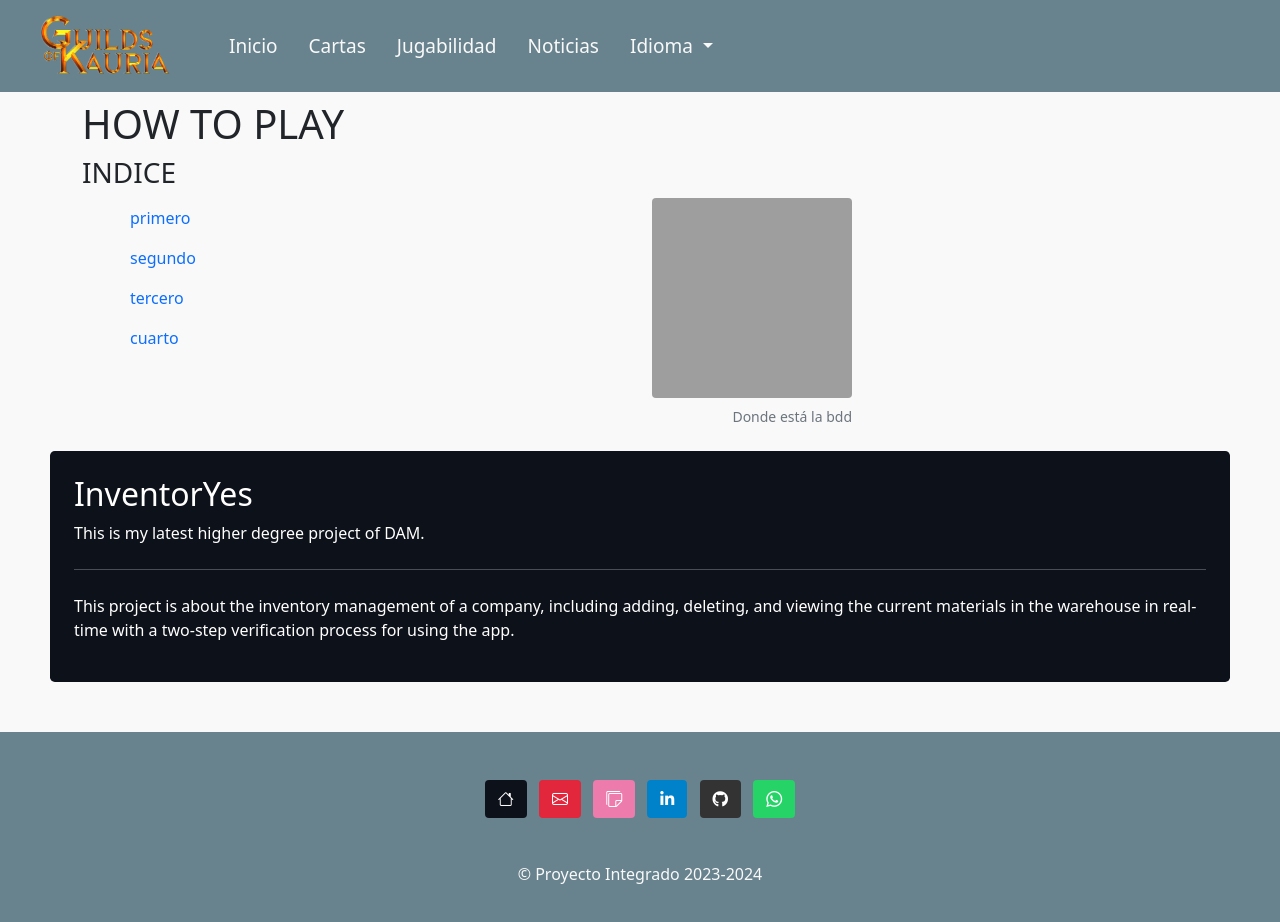
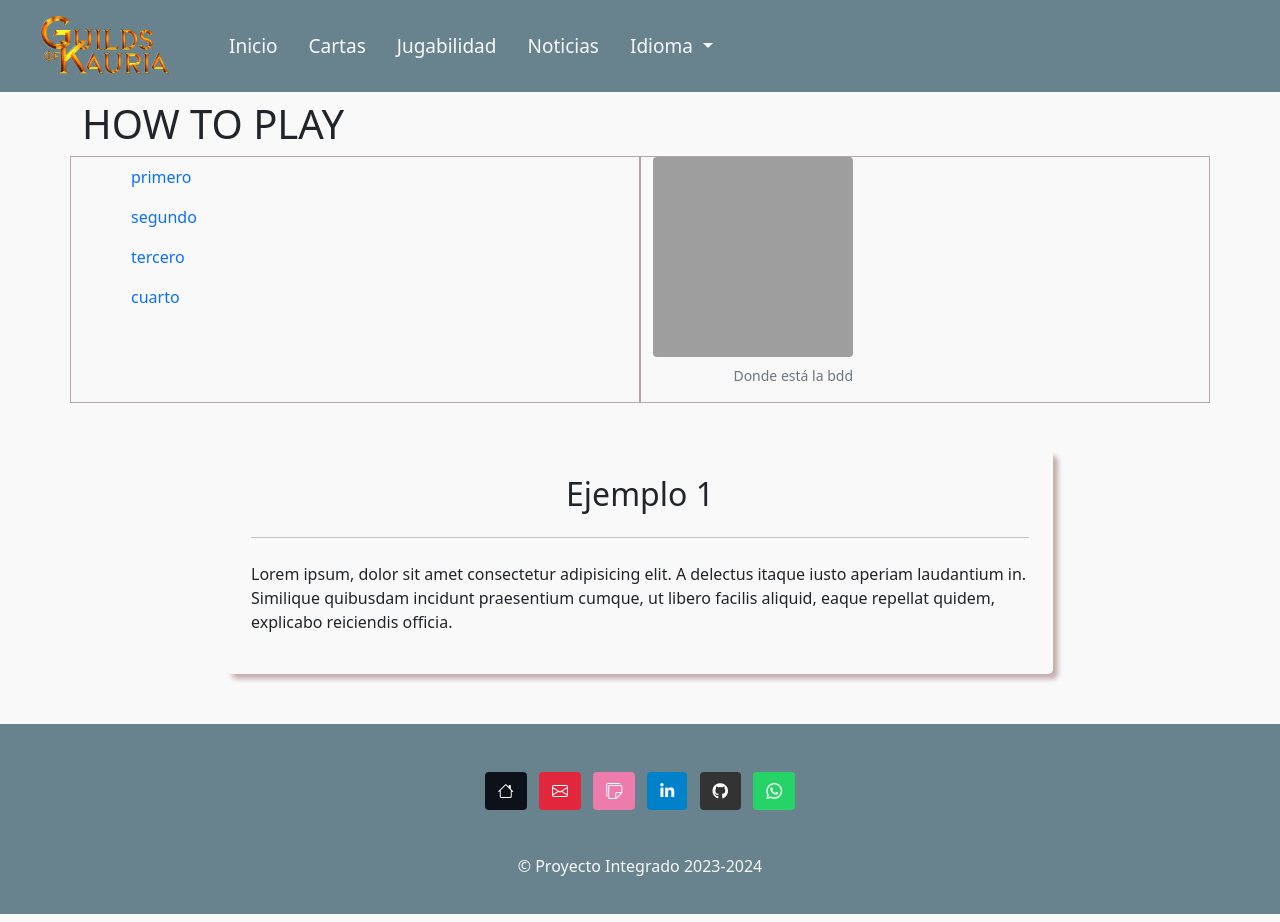
Before and after one commit to RobertoRedes2001/2DAW24-Equipo1, a PHP site: page /gameplay.html in a window 1280 px wide. Run offline with PHP 8.4, Linux system fonts and the light colour scheme; some web fonts are replaced; grey boxes are pictures that could not be loaded.

Commit message:
gameplay

```diff
--- a/gameplay.html
+++ b/gameplay.html
@@ -72,9 +72,8 @@
         <section style="margin-top: 50px;">
             <div class="container">
                 <h1>HOW TO PLAY</h1>
-                <h3>INDICE</h3>
                 <div class="row">
-                    <div class="col-lg-6">
+                    <div class="col-lg-6 aa">
                         <ul>
                            <li class="nav-link"><a href=""></a>primero</li>
                            <li class="nav-link"><a href=""></a>segundo</li>
@@ -82,7 +81,7 @@
                            <li class="nav-link"><a href=""></a>cuarto</li>
                         </ul>
                     </div>
-                    <div class="col-lg-6">
+                    <div class="col-lg-6 aa">
                         <figure class="figure">
                             <img style="height: 200px; width: 200px;" src="https://external-content.duckduckgo.com/iu/?u=https%3A%2F%2Fi.pinimg.com%2Foriginals%2Fcb%2F06%2F1a%2Fcb061a25af6dfd935a913709e341a726.jpg&f=1&nofb=1&ipt=bd6ccccc8f0d965dc23c109ab1fe2666772179cbdb4449d8d0dabc47c0e111f0&ipo=images" class="figure-img img-fluid rounded" alt="...">
                             <figcaption class="figure-caption text-end">Donde está la bdd </figcaption>
@@ -97,18 +96,14 @@
         </section>
         <section>
                     <!-- Jumbotron -->
-        <div class="p-4 shadow-4 rounded-3 jumbPr mt-2">
+        <div class="p-4 shadow-4 rounded-3 jumbPr mt-5 col-sm-12 col-md-12 col-lg-12 ">
             <div class="row">
 
               <div class="col-sm-12 col-md-12 col-lg-12">
-                <h2>InventorYes</h2>
-                <p>This is my latest higher degree project of DAM.</p>
+                <h2 class="text-center">Ejemplo 1</h2>
                 <hr class="my-4" />
                 <p>
-                  This project is about the inventory management of a company,
-                  including adding, deleting, and viewing the current materials
-                  in the warehouse in real-time with a two-step verification
-                  process for using the app.
+                  Lorem ipsum, dolor sit amet consectetur adipisicing elit. A delectus itaque iusto aperiam laudantium in. Similique quibusdam incidunt praesentium cumque, ut libero facilis aliquid, eaque repellat quidem, explicabo reiciendis officia.
                 </p>
               </div>
             </div>
--- a/styles.css
+++ b/styles.css
@@ -115,8 +115,13 @@ a:hover {
     padding-bottom: 200px;
 }
 .jumbPr{
-    background-color: #0D111A;
-    color: #FFF;
+    box-shadow: 5px 5px 5px rgb(196, 173, 173);
+    width: 70%;
+    margin-left: 15%;
+
+}
+.aa{
+    border: 1px solid rgb(179, 166, 166);
 }
 
 .btn-enviar{
```
